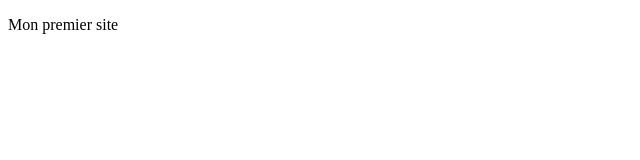
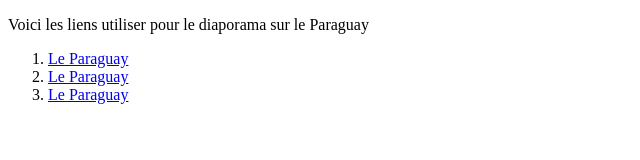
Before and after one commit to Elouxx25/CBELX, a plain HTML site: page index.html in a window 1280 px wide. Shown: the whole page, without its empty margins (0-640 px from the left). Drawn offline with Linux system fonts and the light colour scheme.

Commit message:
Update index.html

```diff
--- a/index.html
+++ b/index.html
@@ -1,10 +1,26 @@
 <!DOCTYPE html>
 <html>
     <head>
-        <title>Bonjour</title>
+        <title>Les Liens Répertorier</title>
         <meta charset="utf-8">
     </head>
     <body>
-        <p>Mon premier site</p>
-    </body>
+        <p>Voici les liens utiliser pour le diaporama sur le Paraguay</p>
+
+        <ol>
+            <li><a href="https://fr.wikipedia.org/wiki/Paraguay">Le Paraguay</a>
+
+            </li>
+            <li><a href="https://www.bing.com/travel/place-information?q=Paraguay&SID=38755944-7eb5-b816-af98-acd4bbf59209&form=DESTML&entrypoint=DESTML">Le Paraguay</a>
+
+            </li>
+            <li><a href="https://www.larousse.fr/encyclopedie/pays/Paraguay/137021">Le Paraguay</a>
+
+            </li>
+
+        </ol>
+
+
+     </body>
+
 </html>
```
